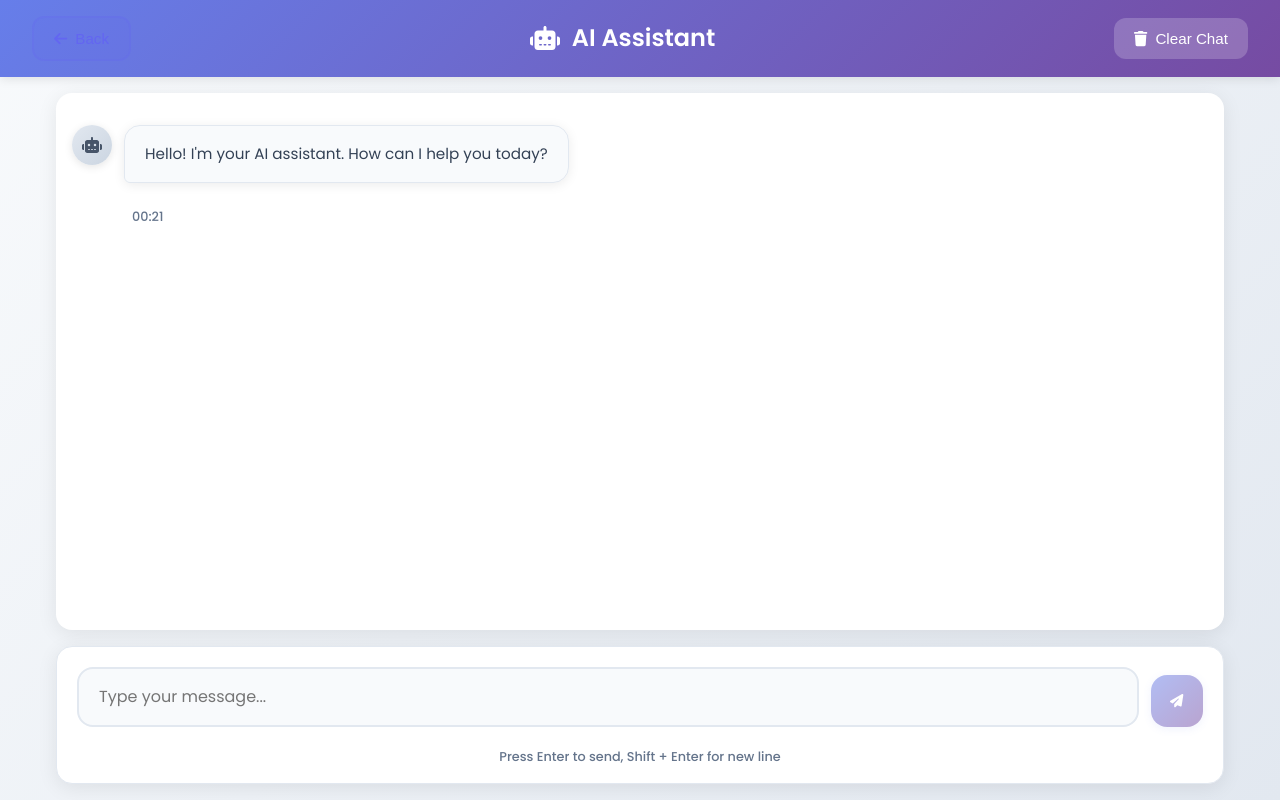
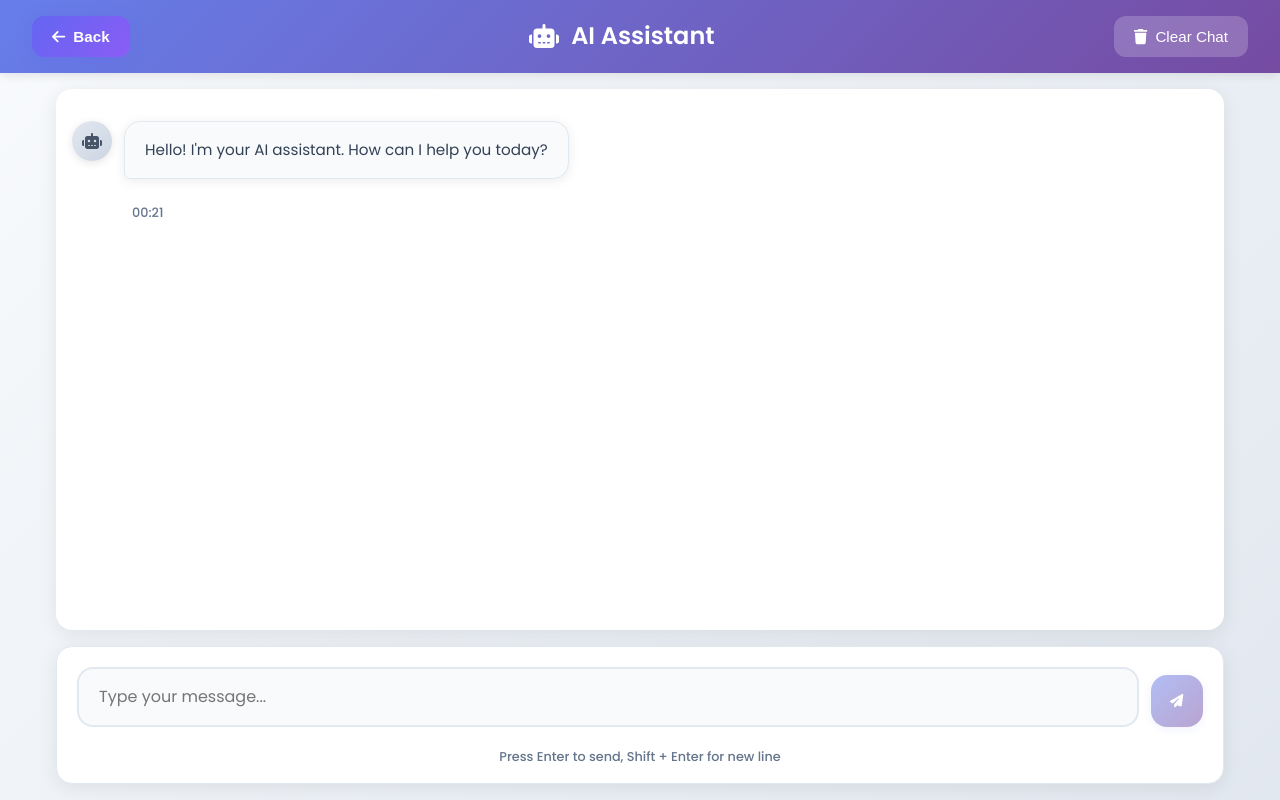
Before and after one commit to a421104346/Personal-website, a React (Create React App) app: page /chat in a window 1280 px wide. Built offline with nearby package versions, Linux system fonts and the light colour scheme.

Commit message:
back button optimize

```diff
--- a/src/components/Contact.js
+++ b/src/components/Contact.js
@@ -7,10 +7,7 @@ import {
   faMapMarkerAlt,
   faComments,
 } from '@fortawesome/free-solid-svg-icons';
-import {
-  faGithub,
-  faLinkedin,
-} from '@fortawesome/free-brands-svg-icons';
+import { faGithub, faLinkedin } from '@fortawesome/free-brands-svg-icons';
 
 const Contact = () => {
   const navigate = useNavigate();
--- a/src/components/Intro.js
+++ b/src/components/Intro.js
@@ -24,9 +24,9 @@ const Intro = () => {
         <p className="intro-subtitle">Software Engineer</p>
         <p className="intro-description">
           Welcome to my personal website! This site showcases my software
-          development projects and skills. You can explore my work, chat with
-          an AI assistant for questions, and leave feedback on the message
-          board. Feel free to connect with me!
+          development projects and skills. You can explore my work, chat with an
+          AI assistant for questions, and leave feedback on the message board.
+          Feel free to connect with me!
         </p>
         <div className="intro-buttons">
           <button
--- a/src/styles/App.css
+++ b/src/styles/App.css
@@ -616,21 +616,22 @@
   display: flex;
   align-items: center;
   gap: 0.5rem;
-  background: rgba(99, 102, 241, 0.1);
-  color: #6366f1;
-  border: 2px solid rgba(99, 102, 241, 0.2);
+  background: linear-gradient(135deg, #6366f1, #8b5cf6);
+  color: white;
+  border: none;
   padding: 0.75rem 1.25rem;
   border-radius: 12px;
   cursor: pointer;
   font-size: 0.95rem;
-  font-weight: 500;
-  transition: all 0.2s ease;
+  font-weight: 600;
+  transition: all 0.3s ease;
+  box-shadow: 0 4px 15px rgba(99, 102, 241, 0.3);
 }
 
 .back-btn:hover {
-  background: rgba(99, 102, 241, 0.15);
-  border-color: rgba(99, 102, 241, 0.3);
-  transform: translateX(-2px);
+  background: linear-gradient(135deg, #5b5bf6, #7c3aed);
+  transform: translateY(-2px) translateX(-2px);
+  box-shadow: 0 8px 25px rgba(99, 102, 241, 0.4);
 }
 
 .chat-page-title {
```
Also changed, not shown: src/components/Navbar.js (+4 -5 lines).
